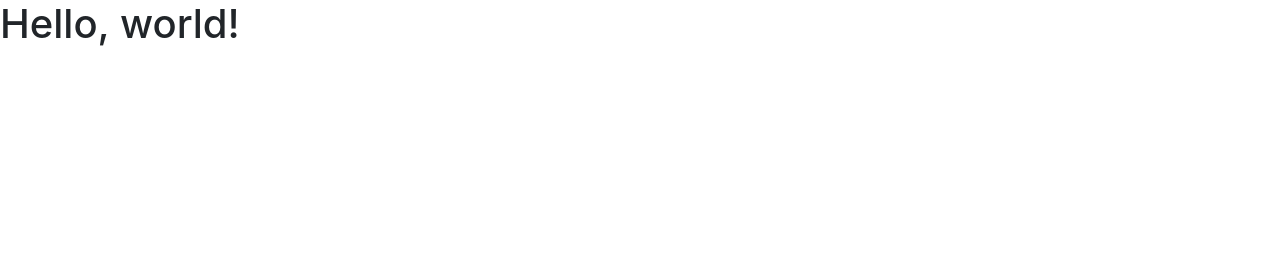
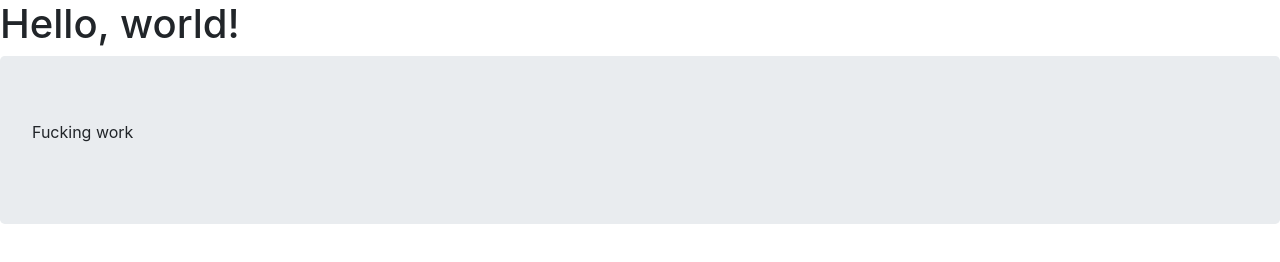
Before and after one commit to KonstantinHoward/KonstantinHoward.github.io, a plain HTML site: page index.html in a window 1280 px wide. Drawn offline with nearby package versions, Linux system fonts and the light colour scheme.

Commit message:
Trying bootstrap

```diff
--- a/index.html
+++ b/index.html
@@ -21,5 +21,10 @@
 
       <body>
         <h1>Hello, world!</h1>
+        <section class="jumbotron">
+            <p>Fucking work</p>
+        </section>
+
+
       </body>
     </html>
```
